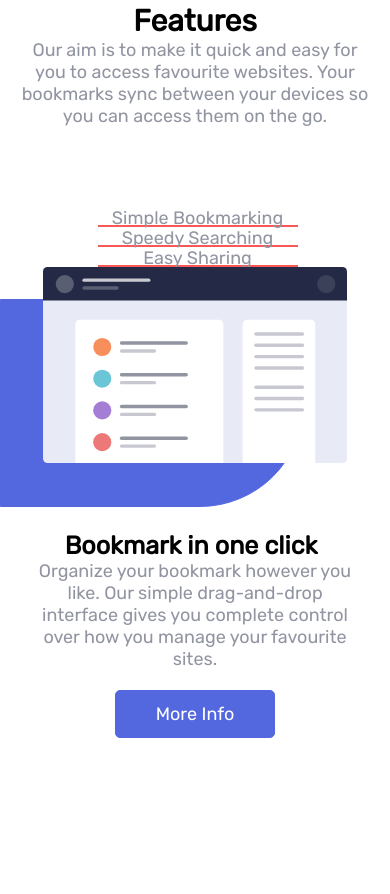
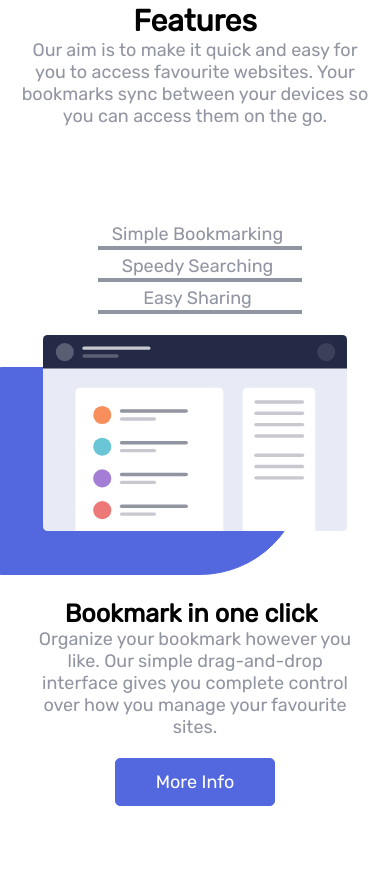
Before and after one commit to Tolulope-xo/Bookmark-landing-page, a plain HTML site: page index.html in a window 390 px wide. Shown: the part 832-1726 px from the top of the page. Drawn offline with Linux system fonts and the light colour scheme.

Commit message:
Add files via upload

```diff
--- a/style.css
+++ b/style.css
@@ -36,6 +36,11 @@ nav li :active {
 .icon1 {
     display: none;
 }
+
+/* .headings>p:after :active {
+    border-bottom: 3px solid hsl(0, 94%, 66%);
+    padding-bottom: 34px;
+} */
 
 @media only screen and (max-width: 420px) {
 
@@ -112,11 +117,13 @@ nav li :active {
         display: block !important;
         margin: auto !important;
         width: 50vw !important;
+        margin-bottom: 2rem !important;
     }
 
     .headings p {
-        border-bottom: 2px solid hsl(0, 94%, 66%) !important;
+        /* border-bottom: 2px solid hsl(0, 94%, 66%) !important; */
         text-align: center !important;
+        padding: 1rem 0 !important;
     }
 
 
@@ -258,13 +265,15 @@ nav li :active {
         position: inherit !important;
     }
 
-    .boxing{
+    .boxing {
         display: none !important;
     }
-.boxing.active {
-    display: flex !important;
-    margin: auto !important;
-}
+
+    .boxing.active {
+        display: flex !important;
+        margin: auto !important;
+    }
+
     .container2-btn {
         position: relative !important;
     }
@@ -528,10 +537,6 @@ a {
     width: fit-content;
 }
 
-.headings p:active {
-    border-bottom: 4px solid hsl(0, 94%, 66%);
-}
-
 .headings p {
     width: 200px;
     font-family: Regular;
@@ -543,6 +548,17 @@ a {
     color: hsl(229, 8%, 60%);
     background-color: transparent;
 }
+
+.headings p:after {
+    content: '';
+    display: block;
+    position: relative;
+    width: 100%;
+    border: 2px solid hsl(229, 8%, 60%);
+    margin-top: 1px;
+}
+
+
 
 .boxing {
     width: 900px;
@@ -837,3 +853,7 @@ input::placeholder {
     position: absolute;
     right: 5rem;
 }
+
+.picx li {
+    margin-right: 5px;
+}
```
